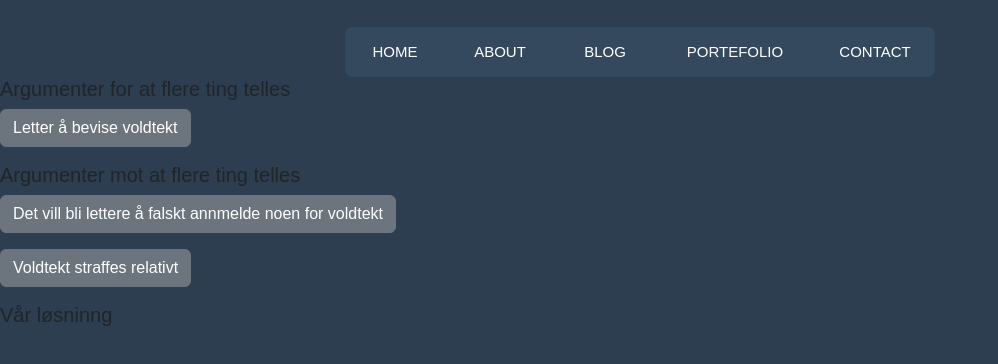
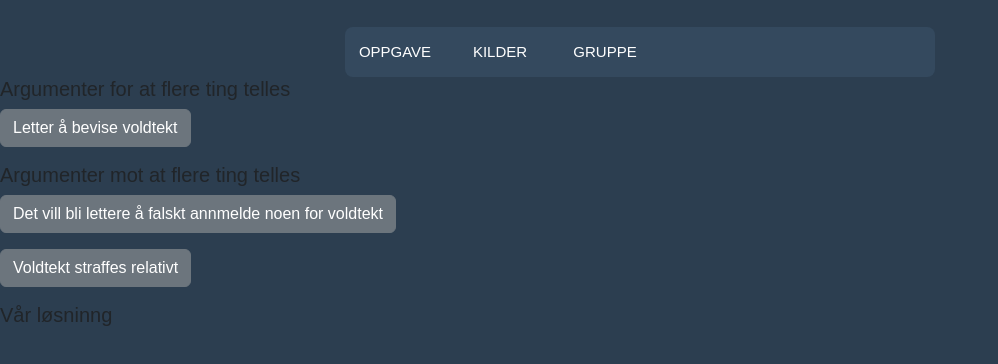
Before and after one commit to Slimien/samfunnsfagSamtykelov, a plain HTML site: page index.html in a window 1280 px wide. Shown: the whole page, without its empty margins (0-998 px from the left). Drawn offline with nearby package versions, Linux system fonts and the light colour scheme.

Commit message:
New html files

```diff
--- a/index.html
+++ b/index.html
@@ -12,11 +12,9 @@
 <body>
   <div>
     <nav>
-      <a href="#">home</a>
-      <a href="#">about</a>
-      <a href="#">blog</a>
-      <a href="#">portefolio</a>
-      <a href="#">contact</a>
+      <a href="index.html">Oppgave</a>
+      <a href="kilder.html">Kilder</a>
+      <a href="Gruppe.html">Gruppe</a>
       <div class="animation start-home"></div>
     </nav>
   </div>
```
Also changed, not shown: Gruppe.html (added, +12 -0 lines), kilder.html (added, +12 -0 lines).
